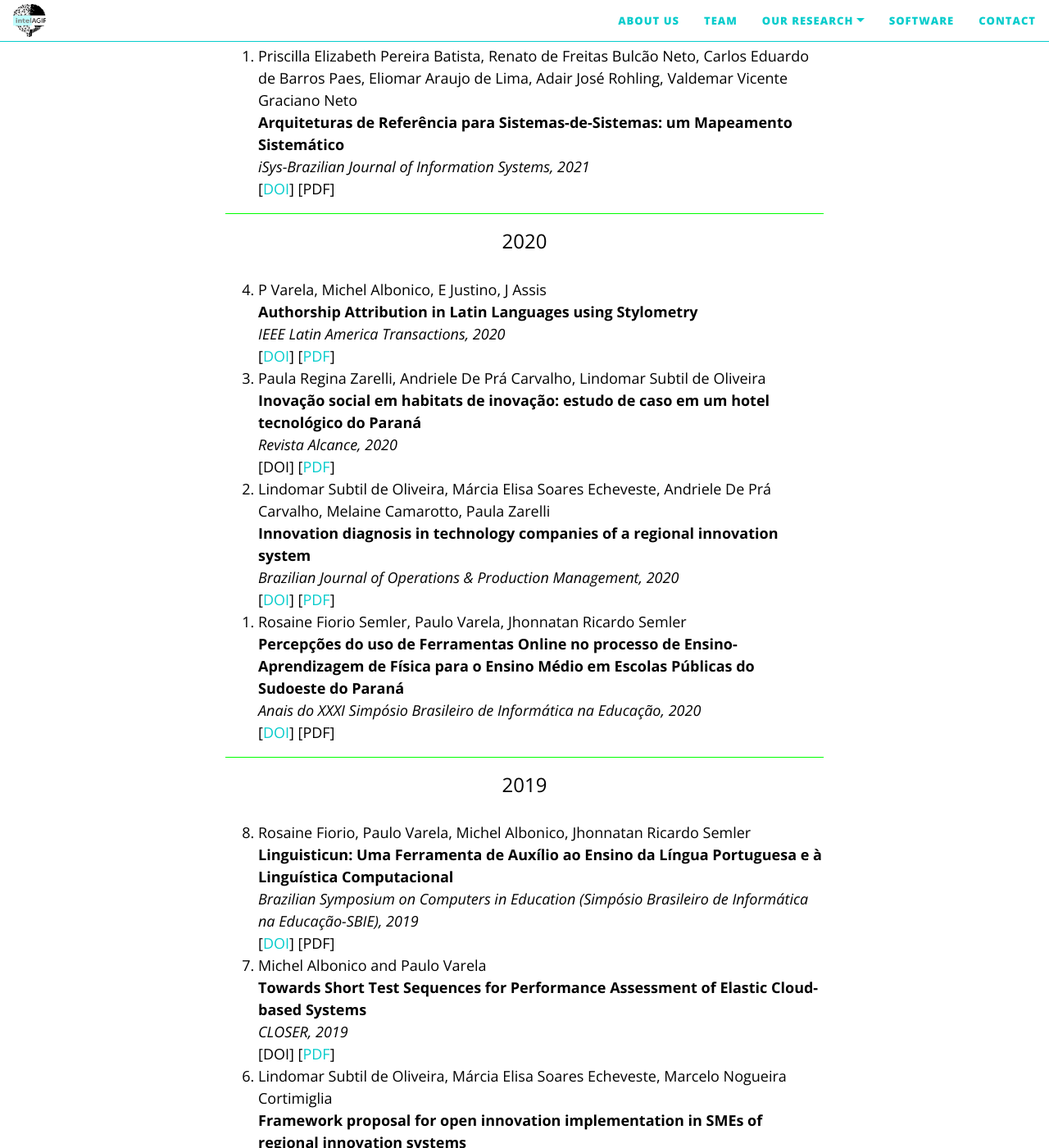
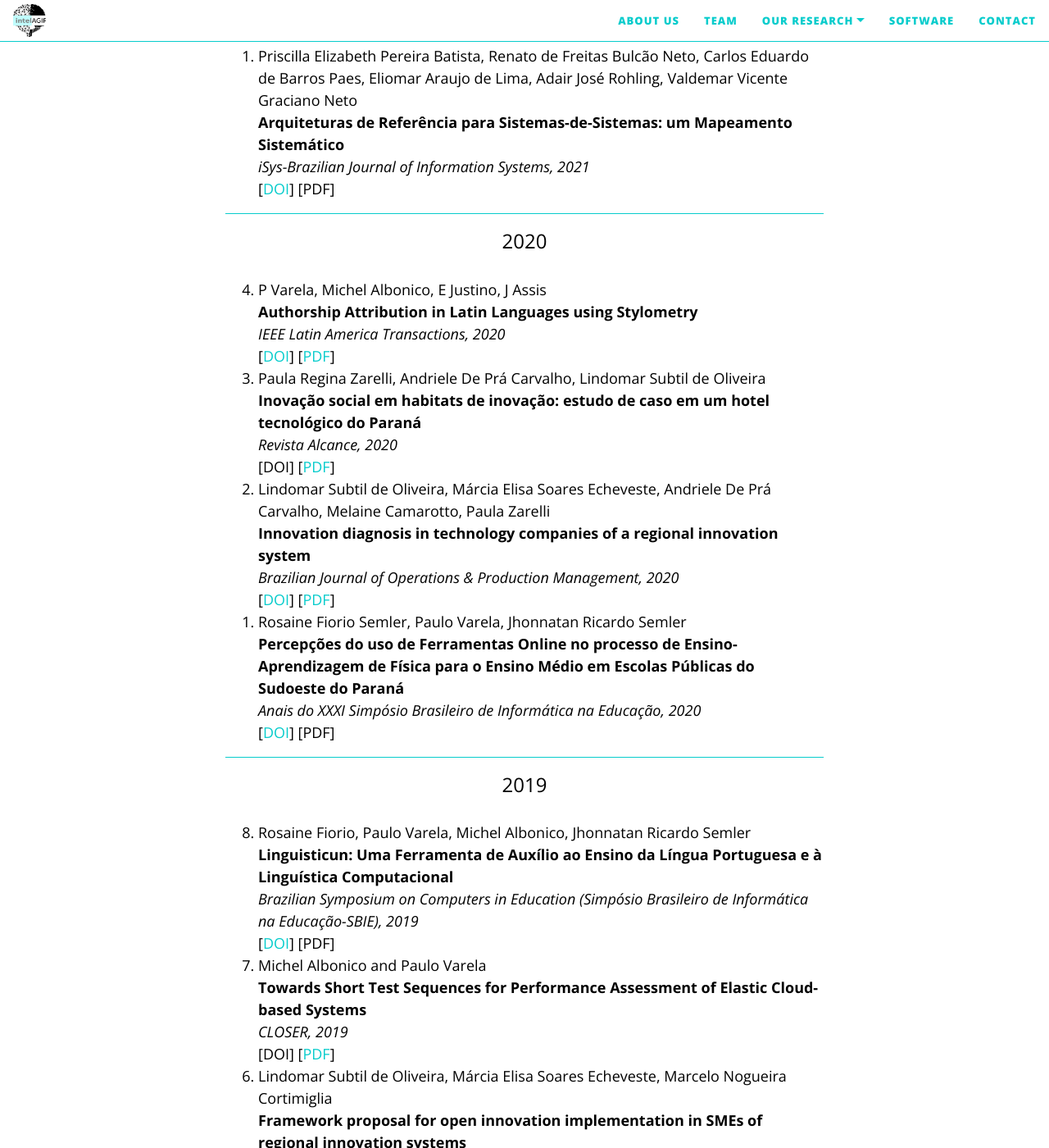
Before and after one commit to IntelAgir-Research-Group/intelagir-research-group.github.io, a Jekyll site: the page built from pages/publications.md, in a window 1280 px wide and 1400 px high, scrolled down 1036 px. Shown: the whole window at 82% size. Built offline with Jekyll 4.4.1, drawn with Linux system fonts in a browser that asks for light colours; nearby versions of some CDN libraries.

Commit message:
Update custom-styles.css

```diff
--- a/assets/css/custom-styles.css
+++ b/assets/css/custom-styles.css
@@ -43,7 +43,7 @@ h1, h2, h3, h4, h5, h6 {
 }
 
 .publication-block {
-  border-bottom: 1px solid #00FF00;
+  border-bottom: 1px solid #07cccc;
 }
 
 .publication-block-title {
```
